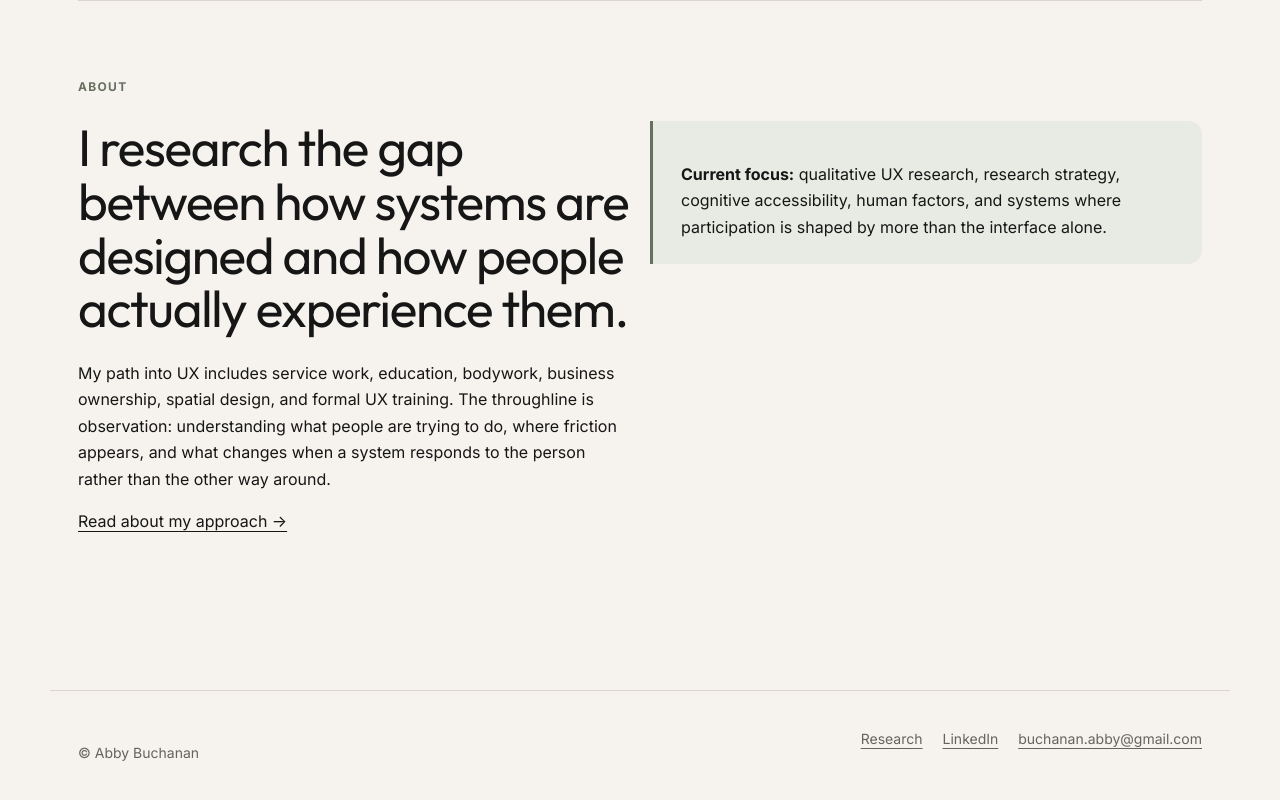
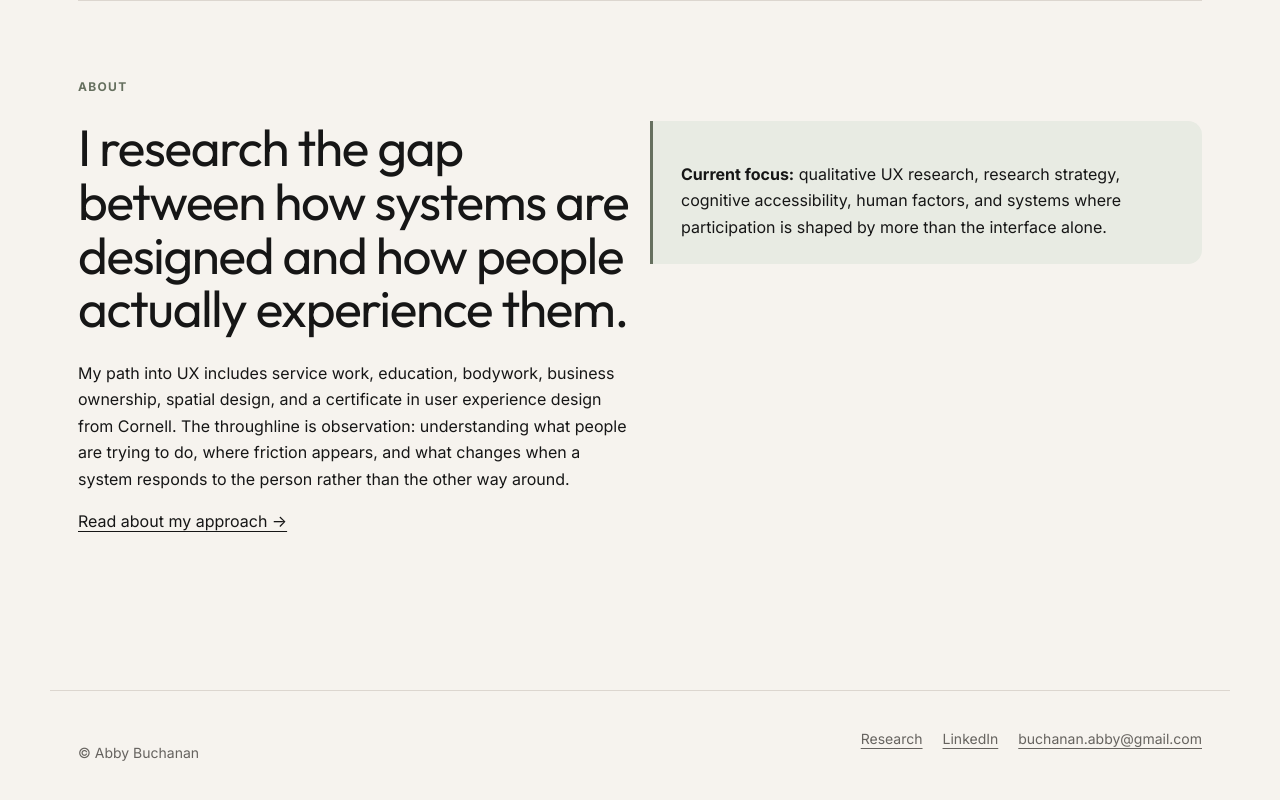
Before and after one commit to abbybuchanan1/portfolio, a plain HTML site: page index.html in a window 1280 px wide. Shown: the part 2715-3515 px from the top of the page. Drawn offline with Linux system fonts and the light colour scheme.

Commit message:
Name the Cornell credential as a certificate in user experience design
Co-Authored-By: Claude Opus 5.5 <noreply@anthropic.com>
Claude-Session: https://claude.ai/code/session_012LDqrn37sPts8SfrboBdz9

```diff
--- a/index.html
+++ b/index.html
@@ -12,4 +12,4 @@
 <section class="section"><div class="section-label">Selected work</div><div class="grid-2"><a class="card card-link" href="work/scaffold.html"><div class="meta">Primary case study · Qualitative research · Systems design</div><h2>Scaffold</h2><p>An exploratory research project on task initiation, cognitive overload, and autonomy-preserving support. Five long-form interviews, thematic synthesis, prototype iteration, and moderated usability evaluation.</p><div class="tags"><span class="tag">Interviews</span><span class="tag">Synthesis</span><span class="tag">Accessibility</span><span class="tag">Ethical AI</span></div></a><a class="card card-link" href="research/neuroinclusive-environments.html"><div class="meta">Ongoing research initiative · Active</div><h2>Neuroinclusive Environments</h2><p>An interdisciplinary investigation into how physical, digital, and organizational environments shape participation—and where transferable principles emerge across sectors.</p><div class="tags"><span class="tag">Landscape research</span><span class="tag">Systems thinking</span><span class="tag">Human factors</span></div></a></div></section>
 <section class="section"><div class="section-label">Research perspective</div><div class="grid-2"><div class="text-block"><h2>The translation layer is often where participation breaks down.</h2><p>People rarely interact with systems as raw intention. They translate thought into forms, workflows, documents, prompts, schedules, and institutional language. That translation has a cost.</p><p>I’m interested in the conditions that make that cost visible: ambiguity, fluctuating capacity, sensory load, organizational expectations, and tools that assume a particular way of thinking.</p></div><div class="card"><div class="mini-label">Working model</div><h3>Human intent → translation work → system requirements</h3><p>Across my current work, the research question is not simply whether a system is usable. It is how much effort the system asks people to spend becoming legible to it.</p></div></div></section>
 <section class="section"><div class="section-label">Research memos</div><div class="text-block text-wide"><h2>Short investigations into participation, cognitive bandwidth, and institutional systems.</h2><p class="lede">Working memos are used to develop questions, test distinctions, and connect observations across disciplines. They are intentionally provisional.</p></div><div class="grid-3" style="margin-top:32px"><a class="card card-link" href="research/memos/two-kinds-of-growth.html"><div class="meta">Memo 05 · November 2026</div><h3>Two Kinds of Growth</h3><p>Why some systems grow by extraction and others by development.</p></a><a class="card card-link" href="research/memos/protection-and-repair.html"><div class="meta">Memo 06 · November 2026</div><h3>Protection and Repair</h3><p>Why systems can stay unwell after a threat has passed, and what helps them recover.</p></a><a class="card card-link" href="research/memos/invisible-tax.html"><div class="meta">Memo 01 · July 2026</div><h3>The Invisible Tax</h3><p>How systems mistake compatibility for competence.</p></a></div><p style="margin-top:20px"><a href="research/index.html">All research memos →</a></p></section>
-<section class="section"><div class="section-label">About</div><div class="grid-2"><div class="text-block"><h2>I research the gap between how systems are designed and how people actually experience them.</h2><p>My path into UX includes service work, education, bodywork, business ownership, spatial design, and formal UX training. The throughline is observation: understanding what people are trying to do, where friction appears, and what changes when a system responds to the person rather than the other way around.</p><a href="about.html">Read about my approach →</a></div><div class="callout" style="align-self:start"><p><strong>Current focus:</strong> qualitative UX research, research strategy, cognitive accessibility, human factors, and systems where participation is shaped by more than the interface alone.</p></div></div></section></main><footer class="footer"><p>© Abby Buchanan</p><div class="footer-links"><a href="research/index.html">Research</a><a href="https://www.linkedin.com/in/abbybuchanan/" target="_blank" rel="noreferrer">LinkedIn</a><a href="mailto:buchanan.abby@gmail.com">buchanan.abby@gmail.com</a></div></footer></body></html>
+<section class="section"><div class="section-label">About</div><div class="grid-2"><div class="text-block"><h2>I research the gap between how systems are designed and how people actually experience them.</h2><p>My path into UX includes service work, education, bodywork, business ownership, spatial design, and a certificate in user experience design from Cornell. The throughline is observation: understanding what people are trying to do, where friction appears, and what changes when a system responds to the person rather than the other way around.</p><a href="about.html">Read about my approach →</a></div><div class="callout" style="align-self:start"><p><strong>Current focus:</strong> qualitative UX research, research strategy, cognitive accessibility, human factors, and systems where participation is shaped by more than the interface alone.</p></div></div></section></main><footer class="footer"><p>© Abby Buchanan</p><div class="footer-links"><a href="research/index.html">Research</a><a href="https://www.linkedin.com/in/abbybuchanan/" target="_blank" rel="noreferrer">LinkedIn</a><a href="mailto:buchanan.abby@gmail.com">buchanan.abby@gmail.com</a></div></footer></body></html>
```
Also changed, not shown: about.html (+1 -1 lines), resume.html (+1 -1 lines).
